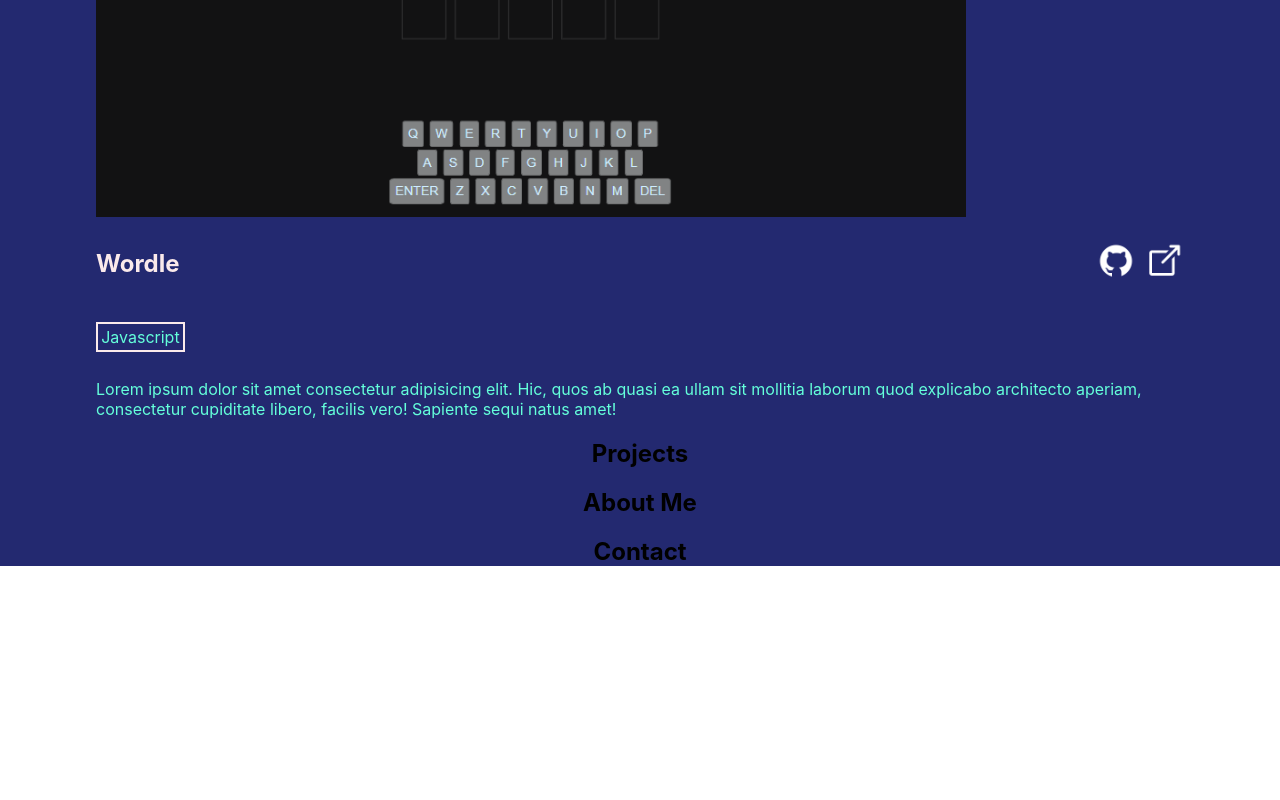
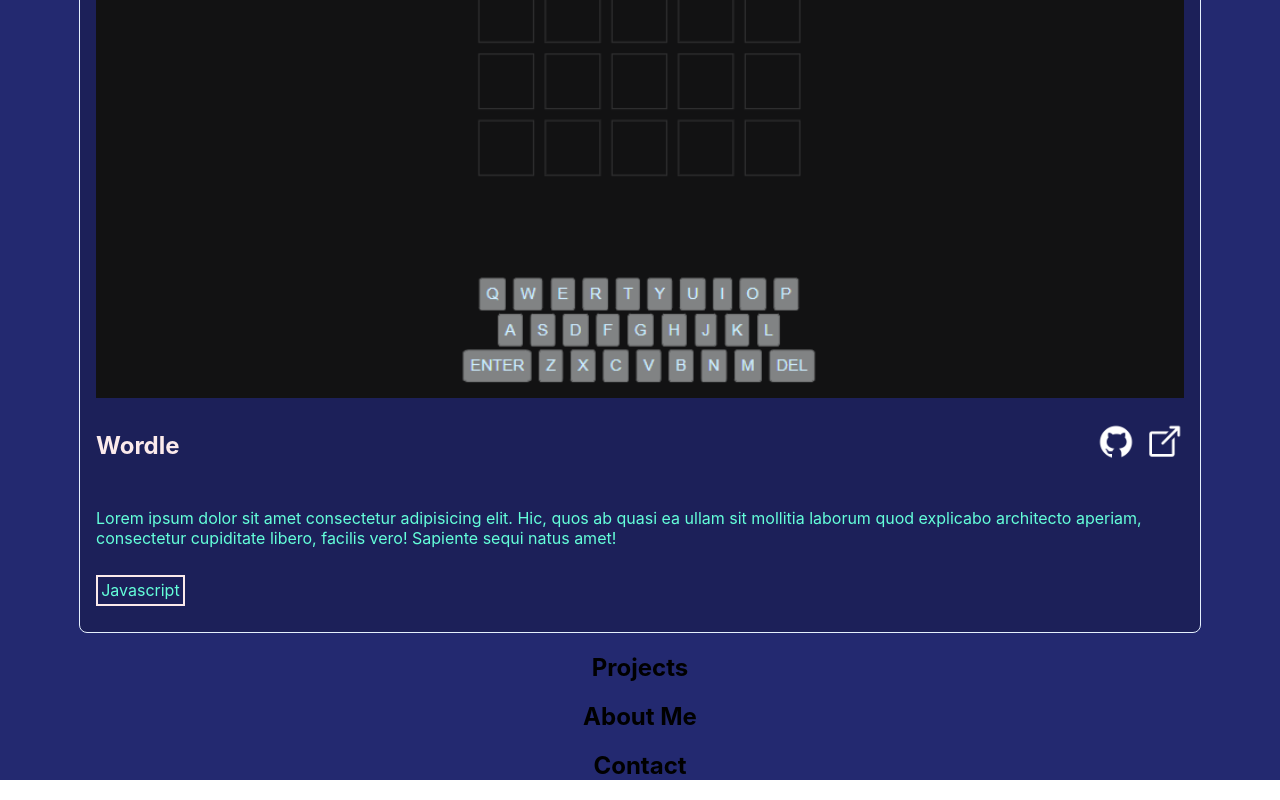
Before and after one commit to ekauf/react-portfolio, a React (Create React App) app: page / in a window 1280 px wide. Shown: the part 2561-3361 px from the top of the page. Before the commit the page ends 3147 px from the top, so only its background shows below. Built offline with nearby package versions, Linux system fonts and the light colour scheme.

Commit message:
added data.js

```diff
--- a/src/components/ProjectTile/ProjectTile.jsx
+++ b/src/components/ProjectTile/ProjectTile.jsx
@@ -30,18 +30,18 @@
               </a>
             </div>
           </h3>
+          <p className="project-tile__container__p">
+            Lorem ipsum dolor sit amet consectetur adipisicing elit. Hic, quos
+            ab quasi ea ullam sit mollitia laborum quod explicabo architecto
+            aperiam, consectetur cupiditate libero, facilis vero! Sapiente sequi
+            natus amet!
+          </p>
           <p>
             <span className="project-tile__container__text-container__tag">
               Javascript
             </span>
           </p>
         </div>
-        <p className="project-tile__container__p">
-          Lorem ipsum dolor sit amet consectetur adipisicing elit. Hic, quos ab
-          quasi ea ullam sit mollitia laborum quod explicabo architecto aperiam,
-          consectetur cupiditate libero, facilis vero! Sapiente sequi natus
-          amet!
-        </p>
       </div>
     </section>
   );
--- a/src/components/ProjectTile/ProjectTile.scss
+++ b/src/components/ProjectTile/ProjectTile.scss
@@ -5,14 +5,16 @@
 
   &__container {
     width: 85%;
-    padding-top: 1rem;
+    padding: 1rem;
     margin: 0 auto;
-    border-radius: 1rem;
+    border: 1px solid $colour-quaternary;
+    border-radius: 0.5rem;
+    background-color: $background-colour-four;
 
     &__project {
       display: flex;
       align-items: center;
-      width: 80%;
+      width: 100%;
     }
 
     &__text-container {
--- a/src/styles/_variables.scss
+++ b/src/styles/_variables.scss
@@ -1,6 +1,7 @@
 $background: #232970;
 $background-colour-secondary: #234e70;
 $background-colour-tertiary: #252f80;
+$background-colour-four: #1c2059;
 $colour-primary: #fbeaeb;
 $colour-secondary: #64ffda;
 $colour-tertiary: #fbf8be;
```
Also changed, not shown: src/data/data.js (+14 -19 lines), src/assets/images/project-ss/calculator2-ss.png (added).
